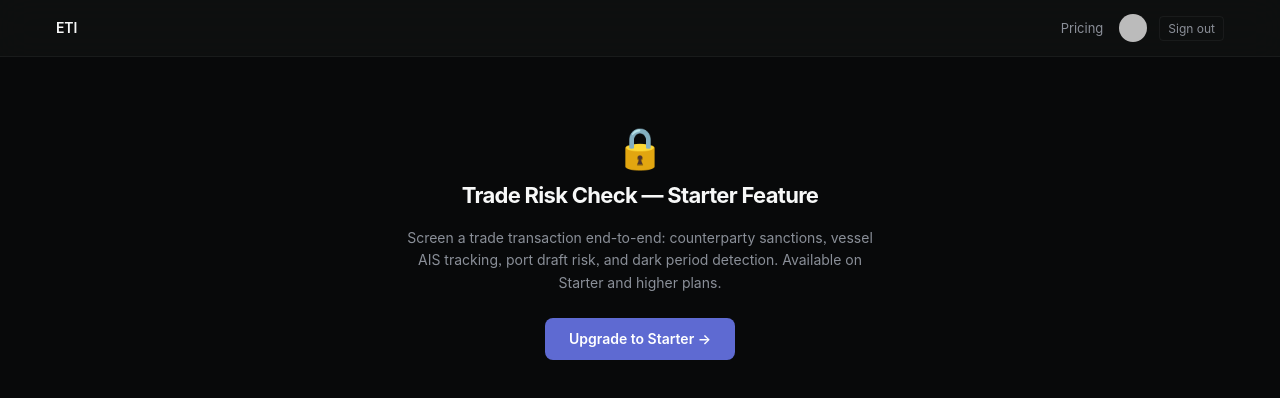
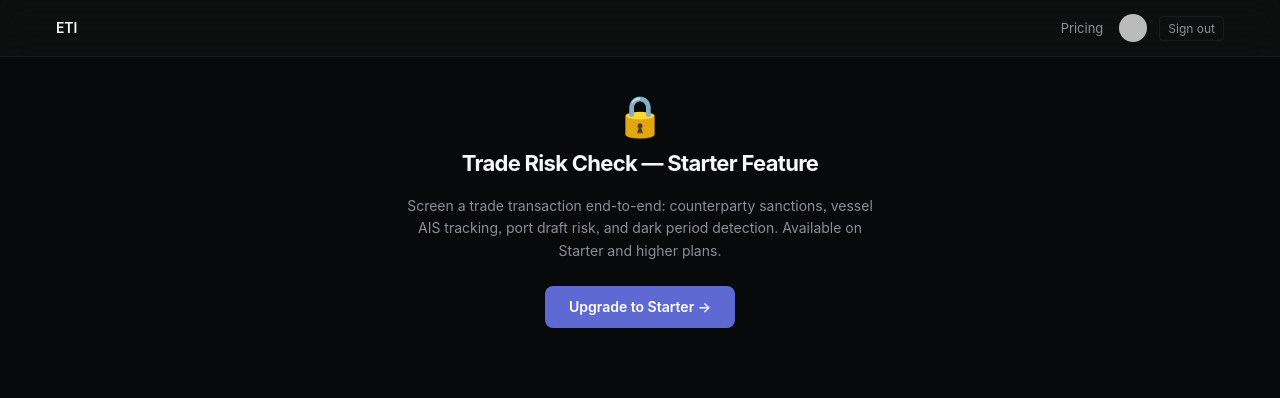
Before and after one commit to dragonzxh1/Energy_trade_inspection, a Next.js app: page /trade in a window 1280 px wide. Shown: the top 398 px of the page. Built offline with nearby package versions, Linux system fonts and the light colour scheme; no server answers; sample sign-in values are in the browser's storage.

Commit message:
feat(13-01): remove maxWidth constraint from trade page main container
- Remove maxWidth: var(--max-width), margin: 0 auto, and padding from <main>
- Split panel in TradeClient will fill viewport width
- UpgradePrompt and all other content unchanged

```diff
--- a/src/app/trade/page.tsx
+++ b/src/app/trade/page.tsx
@@ -44,13 +44,7 @@ export default async function TradePage({
   return (
     <>
       <Header />
-      <main
-        style={{
-          maxWidth: 'var(--max-width)',
-          margin: '0 auto',
-          padding: 'var(--space-8) var(--space-4)',
-        }}
-      >
+      <main>
         {plan === 'free' ? (
           <UpgradePrompt />
         ) : (
```
